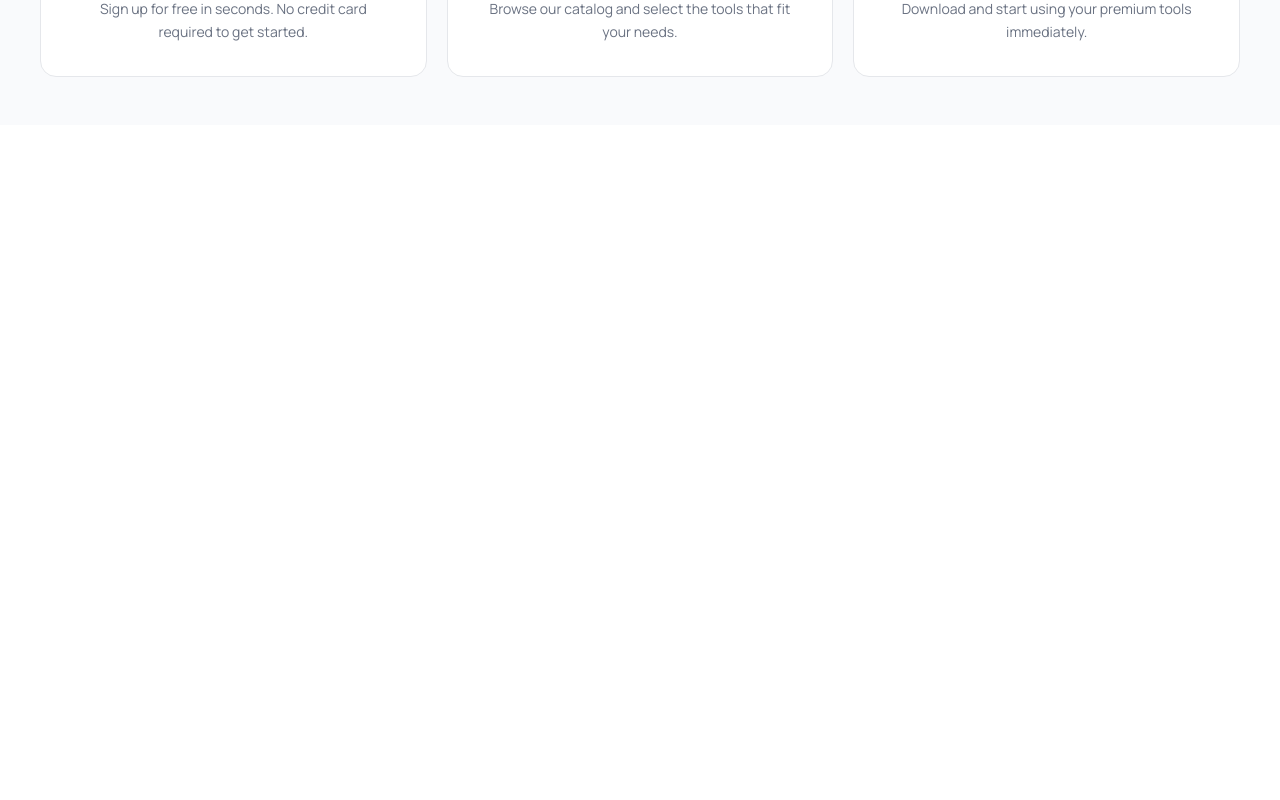
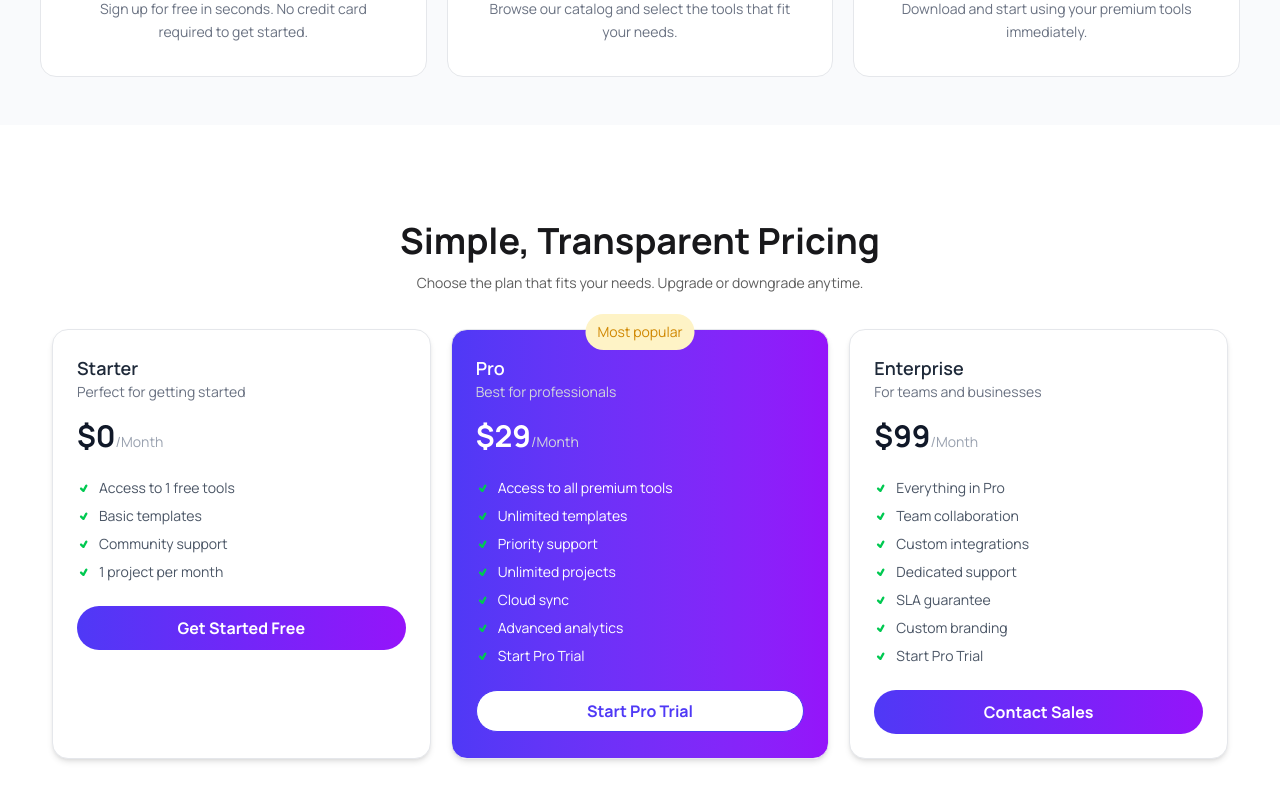
Before and after one commit to Riadul-Islam-551/B13-A6-Digital-Tools, a React (Vite) app: page / in a window 1280 px wide. Shown: the part 2714-3514 px from the top of the page. Before the commit the page ends 2875 px from the top, so only its background shows below. Built offline with nearby package versions, Linux system fonts and the light colour scheme.

Commit message:
make the pricing section

```diff
--- a/package.json
+++ b/package.json
@@ -13,6 +13,7 @@
     "@tailwindcss/vite": "^4.2.2",
     "react": "^19.2.4",
     "react-dom": "^19.2.4",
+    "react-icons": "^5.6.0",
     "tailwindcss": "^4.2.2"
   },
   "devDependencies": {
--- a/src/App.jsx
+++ b/src/App.jsx
@@ -5,6 +5,7 @@ import Tools from "./components/digitalTools/Tools";
 import Nav from "./components/nav/Nav";
 import States from "./components/states/States";
 import Steps from "./components/steps/Steps";
+import PackagePrice from "./components/packagePrice/PackagePrice";
 
 const fetchProducts = fetch("/product.json")
   .then((res) => res.json())
@@ -26,6 +27,7 @@ function App() {
         fetchProducts={fetchProducts}
       ></Tools>
       <Steps></Steps>
+      <PackagePrice></PackagePrice>
     </>
   );
 }
--- a/src/components/digitalTools/product/productCard/ProductCard.jsx
+++ b/src/components/digitalTools/product/productCard/ProductCard.jsx
@@ -1,4 +1,5 @@
 import React from "react";
+import { TiTick } from "react-icons/ti";
 
 const ProductCard = ({ product, cartProducts, setCartProducts }) => {
   const { name, description, price, period, tagType, features, icon } = product;
@@ -55,7 +56,7 @@ const ProductCard = ({ product, cartProducts, setCartProducts }) => {
           {features.map((feature, ind) => {
             return (
               <li key={ind} className="flex items-center text-gray-600 text-sm">
-                <span className="text-green-500 mr-2">✔</span>
+                <span className="text-green-500 mr-2"><TiTick /></span>
                 {feature}
               </li>
             );
--- /dev/null
+++ b/src/components/packagePrice/PackagePrice.jsx
@@ -0,0 +1,195 @@
+import React from "react";
+import { TiTick } from "react-icons/ti";
+
+const PackagePrice = () => {
+  return (
+    <div className="px-2 md:px-4 lg:px-9 py-6 md:py-9 lg:py-12 mb-9">
+      <div className="text-center  max-w-300 rounded-2xl  mx-auto px-3 ">
+        <h1 className="text-2xl md:text-4xl font-bold my-3">
+          Simple, Transparent Pricing{" "}
+        </h1>
+        <p className="text-secondary text-sm">
+          Choose the plan that fits your needs. Upgrade or downgrade
+          anytime.{" "}
+        </p>
+        {/* pricing card  */}
+        <div className="grid grid-cols-1 md:grid-cols-3 gap-5 my-9">
+          {/* card 1 */}
+          <div className="bg-white rounded-2xl shadow-md p-6 border border-gray-200 text-start">
+            {/* Title */}
+            <h3 className="text-lg font-semibold text-gray-800">Starter</h3>
+            <p className="text-sm text-gray-500 mb-4">
+              Perfect for getting started
+            </p>
+
+            {/* Price */}
+            <div className="mb-6">
+              <span className="text-3xl font-bold text-gray-900">$0</span>
+              <span className="text-gray-400 text-sm">/Month</span>
+            </div>
+
+            {/* Features */}
+            <ul className="space-y-2 mb-6">
+              <li className="flex items-center text-gray-600 text-sm">
+                <span className="text-green-500 mr-2">
+                  <TiTick />
+                </span>
+                Access to 1 free tools
+              </li>
+              <li className="flex items-center text-gray-600 text-sm">
+                <span className="text-green-500 mr-2">
+                  <TiTick />
+                </span>
+                Basic templates
+              </li>
+              <li className="flex items-center text-gray-600 text-sm">
+                <span className="text-green-500 mr-2">
+                  <TiTick />
+                </span>
+                Community support
+              </li>
+              <li className="flex items-center text-gray-600 text-sm">
+                <span className="text-green-500 mr-2">
+                  <TiTick />
+                </span>
+                1 project per month
+              </li>
+            </ul>
+
+            {/* Button */}
+            <button className="w-full button-primary">Get Started Free</button>
+          </div>
+          {/* card 2 */}
+          <div className="relative text-white bg-linear-to-r from-[#4F39F6] to-[#9514FA] rounded-2xl shadow-md p-6 border border-gray-200 text-start">
+            <p className="absolute -top-4 left-1/2 -translate-x-1/2 py-2 px-3 text-yellow-600 bg-amber-100 w-fit rounded-full text-sm">
+              Most popular
+            </p>
+            {/* Title */}
+            <h3 className="text-lg font-semibold">Pro</h3>
+            <p className="text-sm text-gray-300 mb-4">Best for professionals</p>
+
+            {/* Price */}
+            <div className="mb-6">
+              <span className="text-3xl font-bold ">$29</span>
+              <span className="text-gray-300 text-sm">/Month</span>
+            </div>
+
+            {/* Features */}
+            <ul className="space-y-2 mb-6">
+              <li className="flex items-center text-sm">
+                <span className="text-green-500 mr-2">
+                  <TiTick />
+                </span>
+                Access to all premium tools{" "}
+              </li>
+              <li className="flex items-center text-sm">
+                <span className="text-green-500 mr-2">
+                  <TiTick />
+                </span>
+                Unlimited templates{" "}
+              </li>
+              <li className="flex items-center text-sm">
+                <span className="text-green-500 mr-2">
+                  <TiTick />
+                </span>
+                Priority support{" "}
+              </li>
+              <li className="flex items-center text-sm">
+                <span className="text-green-500 mr-2">
+                  <TiTick />
+                </span>
+                Unlimited projects
+              </li>
+              <li className="flex items-center text-sm">
+                <span className="text-green-500 mr-2">
+                  <TiTick />
+                </span>
+                Cloud sync
+              </li>
+              <li className="flex items-center text-sm">
+                <span className="text-green-500 mr-2">
+                  <TiTick />
+                </span>
+                Advanced analytics
+              </li>
+              <li className="flex items-center text-sm">
+                <span className="text-green-500 mr-2">
+                  <TiTick />
+                </span>
+                Start Pro Trial
+              </li>
+            </ul>
+
+            {/* Button */}
+            <button className="w-full button-secondary">Start Pro Trial</button>
+          </div>
+          {/* card 3 */}
+          <div className="bg-white rounded-2xl shadow-md p-6 border border-gray-200 text-start">
+            {/* Title */}
+            <h3 className="text-lg font-semibold text-gray-800">Enterprise</h3>
+            <p className="text-sm text-gray-500 mb-4">
+              For teams and businesses{" "}
+            </p>
+
+            {/* Price */}
+            <div className="mb-6">
+              <span className="text-3xl font-bold text-gray-900">$99</span>
+              <span className="text-gray-400 text-sm">/Month</span>
+            </div>
+
+            {/* Features */}
+            <ul className="space-y-2 mb-6">
+              <li className="flex items-center text-gray-600 text-sm">
+                <span className="text-green-500 mr-2">
+                  <TiTick />
+                </span>
+                Everything in Pro
+              </li>
+              <li className="flex items-center text-gray-600 text-sm">
+                <span className="text-green-500 mr-2">
+                  <TiTick />
+                </span>
+                Team collaboration
+              </li>
+              <li className="flex items-center text-gray-600 text-sm">
+                <span className="text-green-500 mr-2">
+                  <TiTick />
+                </span>
+                Custom integrations
+              </li>
+              <li className="flex items-center text-gray-600 text-sm">
+                <span className="text-green-500 mr-2">
+                  <TiTick />
+                </span>
+                Dedicated support
+              </li>
+              <li className="flex items-center text-gray-600 text-sm">
+                <span className="text-green-500 mr-2">
+                  <TiTick />
+                </span>
+                SLA guarantee
+              </li>
+              <li className="flex items-center text-gray-600 text-sm">
+                <span className="text-green-500 mr-2">
+                  <TiTick />
+                </span>
+                Custom branding
+              </li>
+              <li className="flex items-center text-gray-600 text-sm">
+                <span className="text-green-500 mr-2">
+                  <TiTick />
+                </span>
+                Start Pro Trial
+              </li>
+            </ul>
+
+            {/* Button */}
+            <button className="w-full button-primary">Contact Sales</button>
+          </div>
+        </div>
+      </div>
+    </div>
+  );
+};
+
+export default PackagePrice;
```
Also changed, not shown: 1 other file (tests, documents, lock files or other folders).
